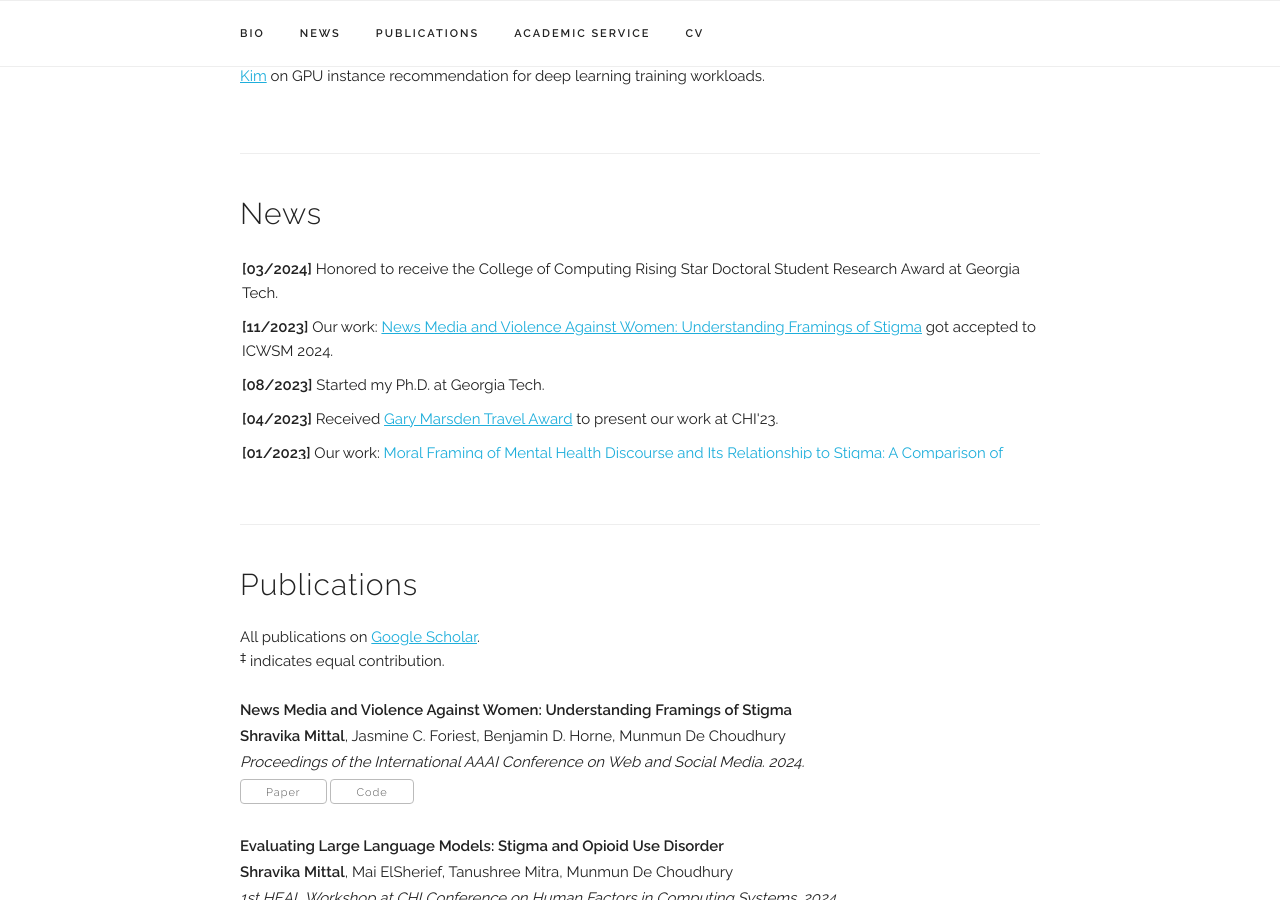
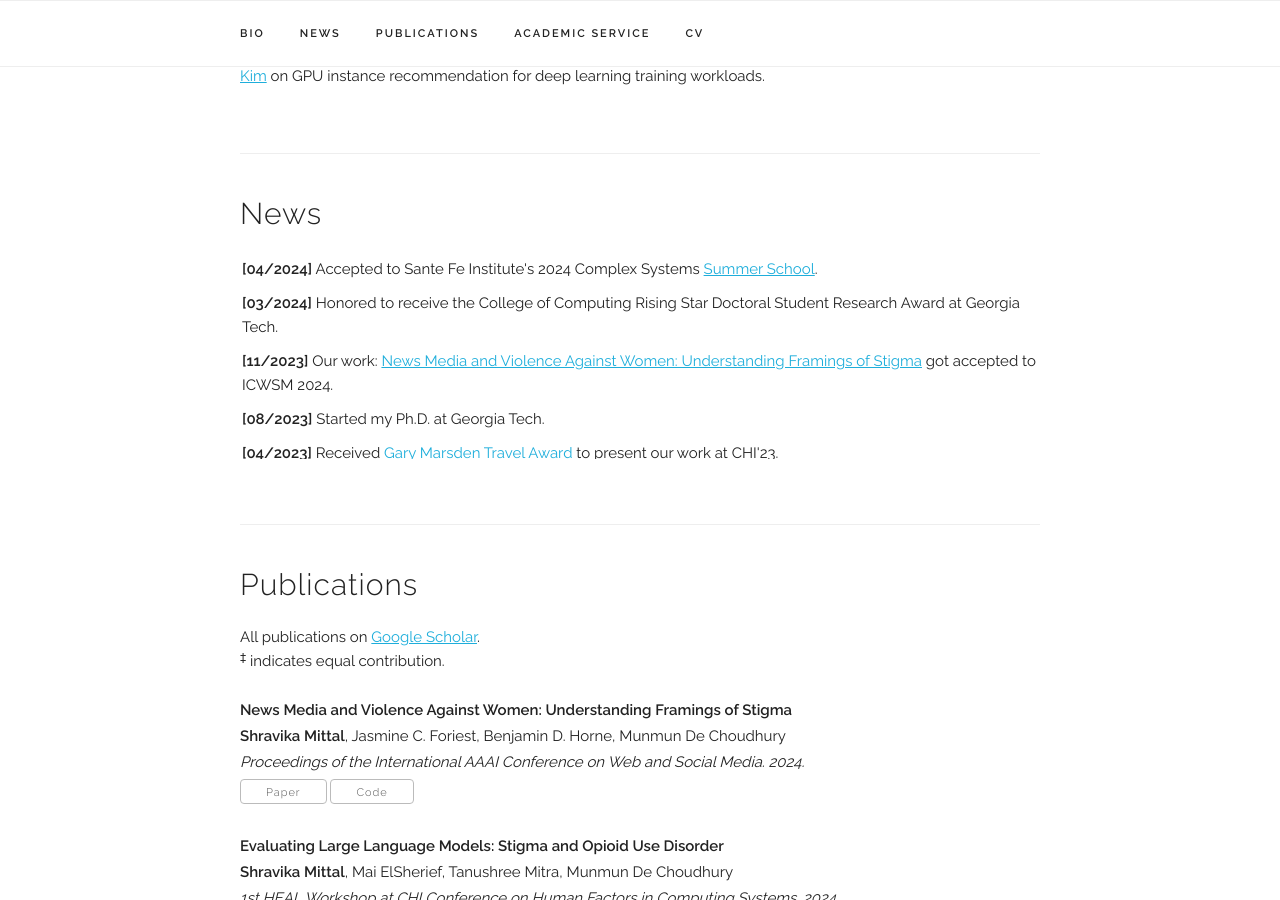
Before and after one commit to mittalshravika/mittalshravika.github.io, a Jekyll site: the page built from index.html, in a window 1280 px wide and 900 px high, scrolled down 662 px. Built offline with Jekyll 4.4.1, drawn with Linux system fonts in a browser that asks for light colours; some web fonts are replaced.

Commit message:
CSSS update

```diff
--- a/index.html
+++ b/index.html
@@ -57,6 +57,12 @@ title: Home
   <h4>News</h4>
 
   <UL style="list-style-type: none; padding: 2px; overflow-y: scroll; height:200px;">
+
+    <li> <b>[04/2024]</b>
+
+       Accepted to Sante Fe Institute's 2024 Complex Systems <a href="https://apply-sfi.smapply.org/prog/csss2024/">Summer School</a>.
+
+    </li>
 
     <li> <b>[03/2024]</b>
 
```
